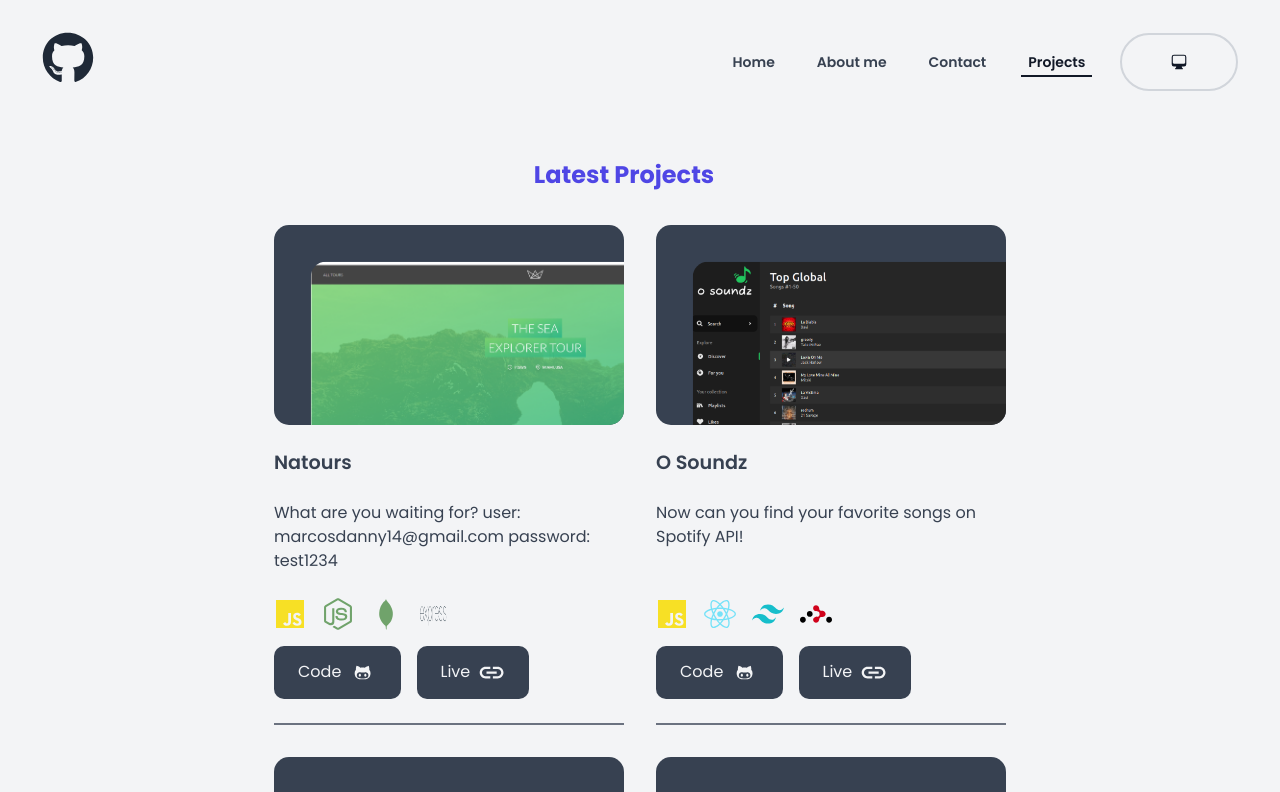
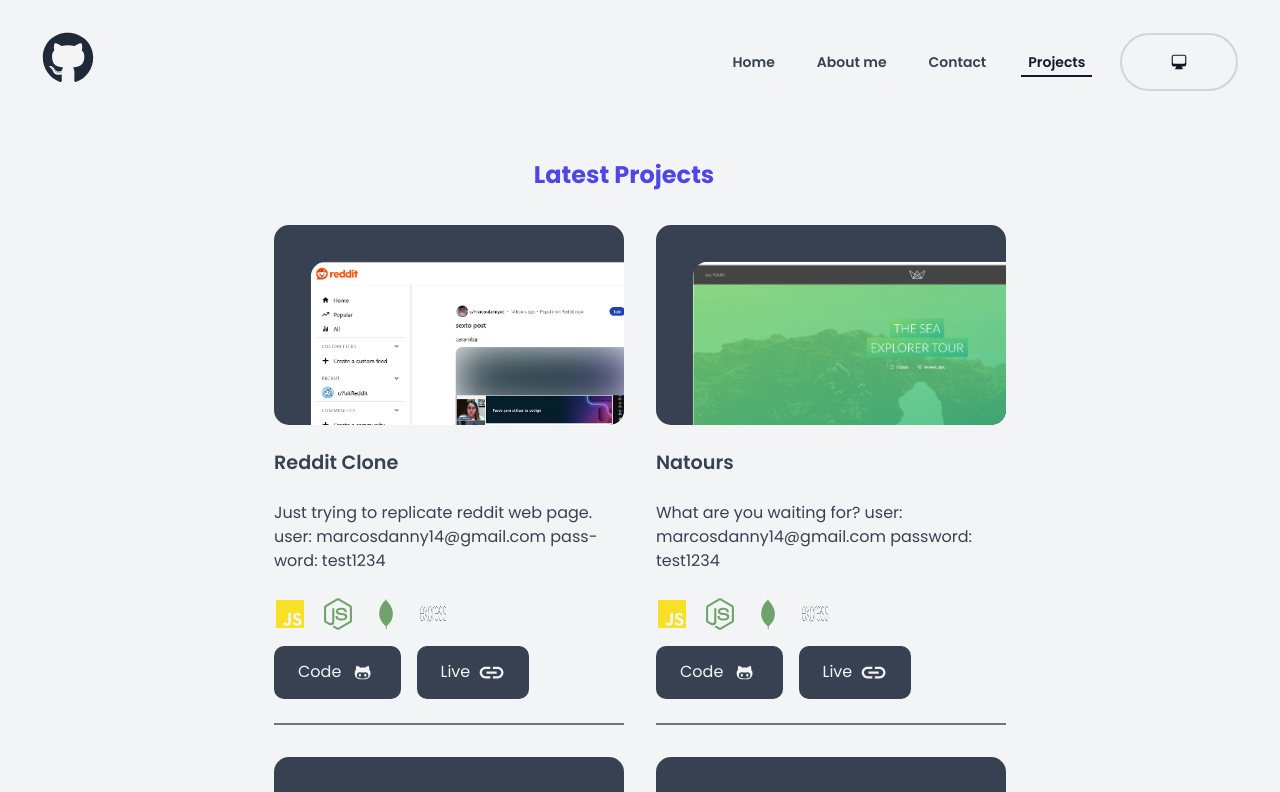
Before and after one commit to marcosdaniel2002/briefcase-web, a React (Vite) app: page /projects in a window 1280 px wide. Shown: the top 792 px of the page. Built offline with nearby package versions, Linux system fonts and the light colour scheme; some icons are missing; a web font is replaced by a local one.

Commit message:
reddit add to projects

```diff
--- a/src/pages/Home/Section3.jsx
+++ b/src/pages/Home/Section3.jsx
@@ -43,14 +43,14 @@
           live="https://o-soundz.vercel.app/"
         />
         <ProjectCard
+          path="./Reddit.png"
+          description="Reddit clone with React.js, Tailwind CSS and Node.js"
+          live="https://reddit-frontend.vercel.app/"
+        />
+        <ProjectCard
           path="./wild-oasis-home1.png"
           description="Manage rent of cabins, create account, and more."
           live="https://the-wild-oasis-hwbjugv4r-marcos-daniels-projects.vercel.app"
-        />
-        <ProjectCard
-          path="./forkify-home1.png"
-          description="An menu of pizzas, you can search your favorite pizza and prepare it!"
-          live="https://cool-sprite-a05710.netlify.app/"
         />
       </div>
     </Section>
--- a/src/pages/Projects/Projects.jsx
+++ b/src/pages/Projects/Projects.jsx
@@ -11,9 +11,10 @@
 
 const projects = [
   {
-    imgPath: "./Projects images/Natours.png",
-    title: "Natours",
-    description: "What are you waiting for? user: marcosdanny14@gmail.com password: test1234",
+    imgPath: "./Projects images/Reddit-clone.png",
+    title: "Reddit Clone",
+    description:
+      "Just trying to replicate reddit web page. user: marcosdanny14@gmail.com password: test1234",
     tecnologies: [
       {
         name: "Javascript",
@@ -32,7 +33,33 @@
         icon: <img src="./Expressjs.png" alt="Express js png" />,
       },
     ],
-    live: " https://natours-marcosdaniel-374d4286bdc0.herokuapp.com/",
+    live: "https://reddit-frontend.vercel.app/",
+    github: "https://github.com/marcosdaniel2002/reddit-frontend",
+  },
+  {
+    imgPath: "./Projects images/Natours.png",
+    title: "Natours",
+    description:
+      "What are you waiting for? user: marcosdanny14@gmail.com password: test1234",
+    tecnologies: [
+      {
+        name: "Javascript",
+        icon: <IoLogoJavascript color="#F7E025" />,
+      },
+      {
+        name: "Node JS",
+        icon: <FaNodeJs color="#70A36B" />,
+      },
+      {
+        name: "MongoDB",
+        icon: <DiMongodb color="#70A36B" />,
+      },
+      {
+        name: "Express",
+        icon: <img src="./Expressjs.png" alt="Express js png" />,
+      },
+    ],
+    live: "https://natours-k5xw.onrender.com/",
     github: "https://github.com/marcosdaniel2002/natours",
   },
   {
```
Also changed, not shown: public/Projects images/Reddit-clone.png (added), public/Reddit.png (added).
